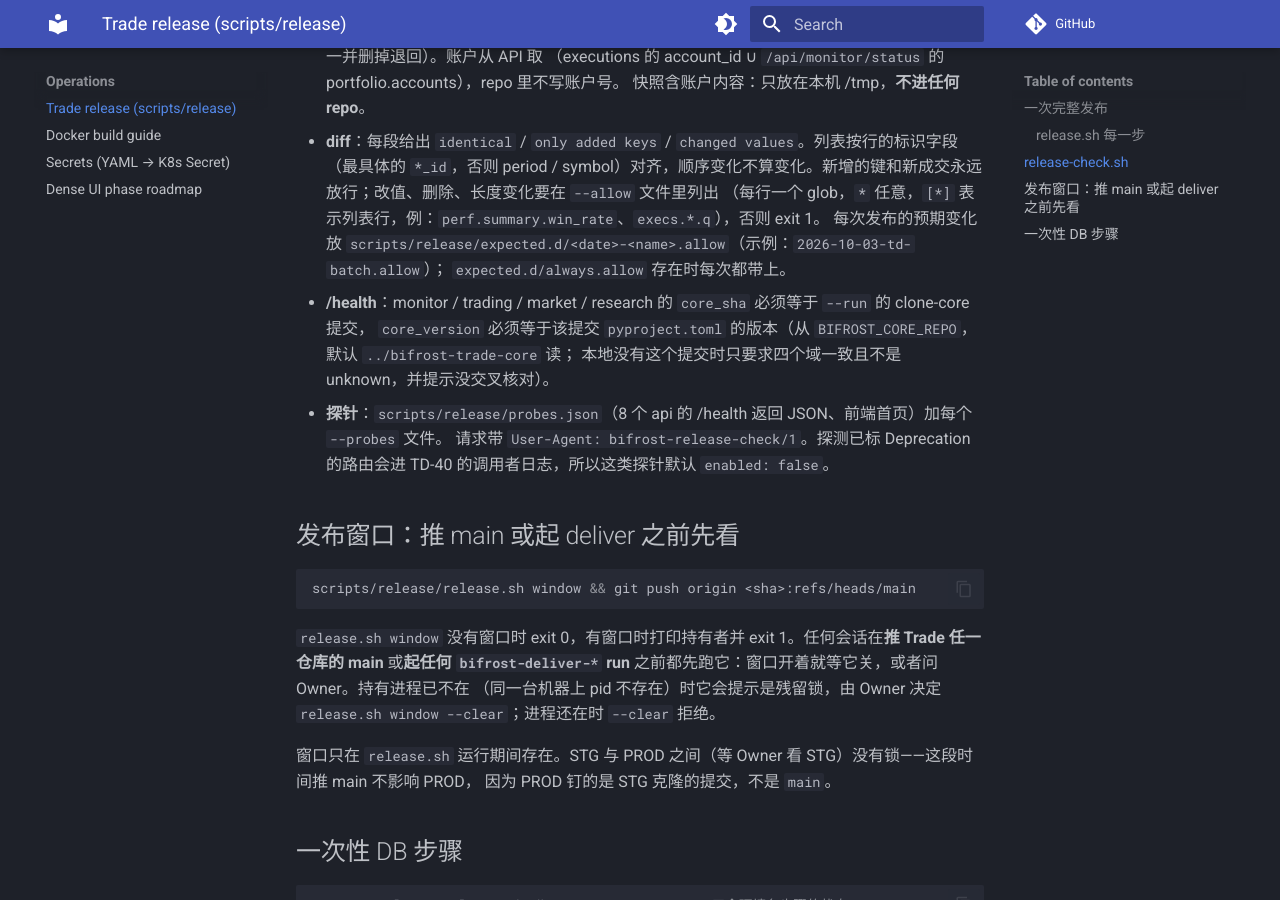
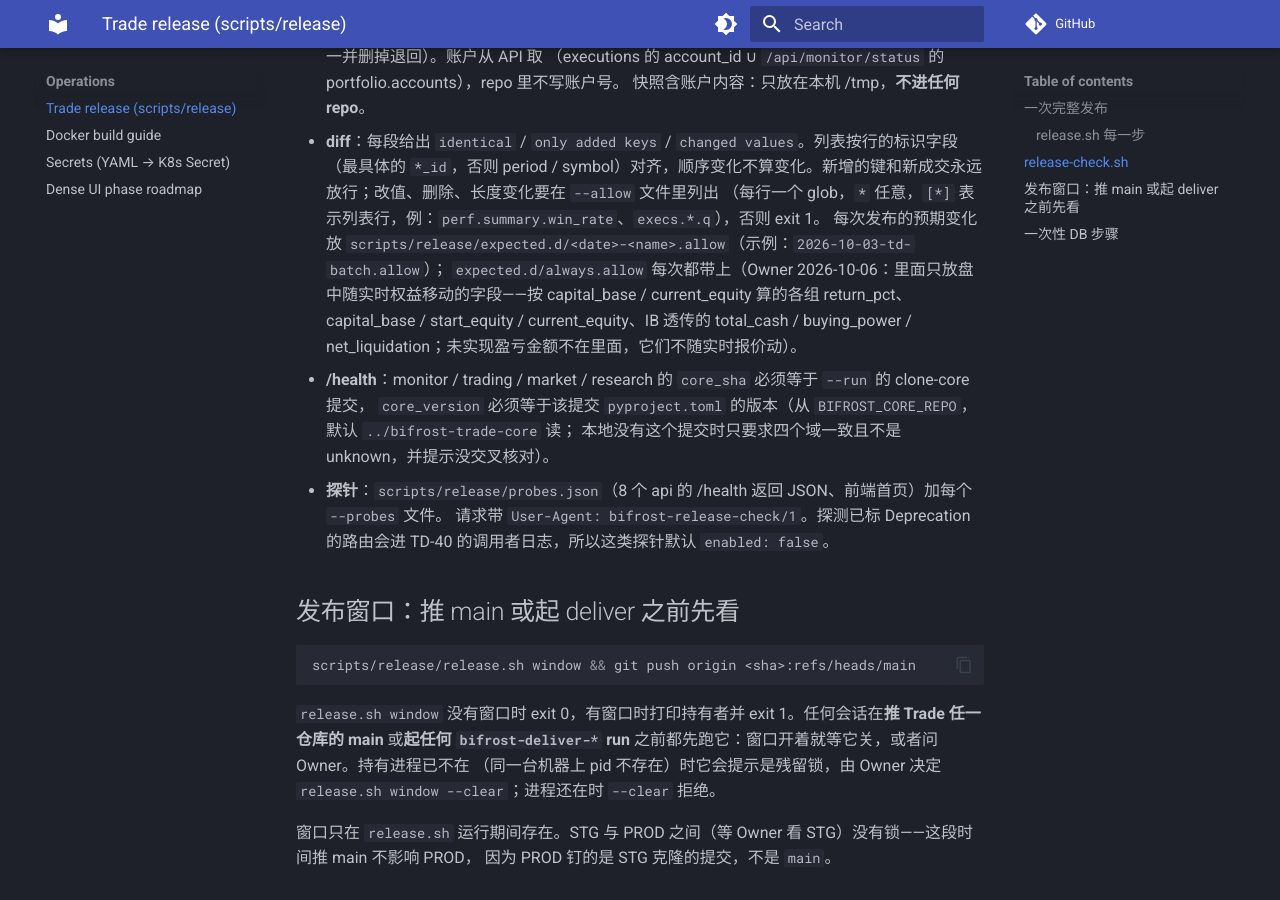
Before and after one commit to weitingzhao/bifrost-trade-infra, an MkDocs documentation site: the page built from docs/RELEASE.md, in a window 1280 px wide and 900 px high, scrolled down 2120 px. Built offline with MkDocs 1.6.1 and Material for MkDocs 9.7.7, drawn with Linux system fonts in a browser that asks for light colours; comment, search, counter and statistics services are not loaded.

Commit message:
release: live-mark drift becomes always.allow (Owner 2026-10-06)
Rename expected.d/2026-10-06g-live-mark-drift.allow to expected.d/always.allow,
which release-check.sh already adds to every after-check and diff. The fields
in it move with live equity during market hours whatever a release ships, so
every daytime release failed on them unless someone remembered --allow
(STG kk259 did; PROD cdw6r passed only because it carried the file).

The header says what belongs there (fields measured to move with live
equity) and what does not (a release's own expected changes stay in dated
files; unrealized P&L amounts stay out). RELEASE.md lists the fields.

Checked: with no --allow, the STG kk259 pair passes (51 allowed) and the
PROD cdw6r pair passes (109 allowed).

Co-Authored-By: Claude Opus 5.5 <noreply@anthropic.com>
Claude-Session: local_f0b7c766-921c-4dbf-b20a-58c31a62afd6
Claude-Transcript: 8bfbe864-4702-4aed-94d5-363c06bb5e89
Change-Id: I2bc5cb8cf922577ab82ed29181f691842a2f448e

```diff
--- a/docs/RELEASE.md
+++ b/docs/RELEASE.md
@@ -69,7 +69,9 @@ scripts/release/release-check.sh diff old.json new.json --allow <file>
   period / symbol）对齐，顺序变化不算变化。新增的键和新成交永远放行；改值、删除、长度变化要在 `--allow` 文件里列出
   （每行一个 glob，`*` 任意，`[*]` 表示列表行，例：`perf.summary.win_rate`、`execs.*.q`），否则 exit 1。
   每次发布的预期变化放 `scripts/release/expected.d/<date>-<name>.allow`（示例：`2026-10-03-td-batch.allow`）；
-  `expected.d/always.allow` 存在时每次都带上。
+  `expected.d/always.allow` 每次都带上（Owner 2026-10-06：里面只放盘中随实时权益移动的字段——按 capital_base /
+  current_equity 算的各组 return_pct、capital_base / start_equity / current_equity、IB 透传的 total_cash /
+  buying_power / net_liquidation；未实现盈亏金额不在里面，它们不随实时报价动）。
 - **/health**：monitor / trading / market / research 的 `core_sha` 必须等于 `--run` 的 clone-core 提交，
   `core_version` 必须等于该提交 `pyproject.toml` 的版本（从 `BIFROST_CORE_REPO`，默认 `../bifrost-trade-core` 读；
   本地没有这个提交时只要求四个域一致且不是 unknown，并提示没交叉核对）。
```
Also changed, not shown: 2 other files.
